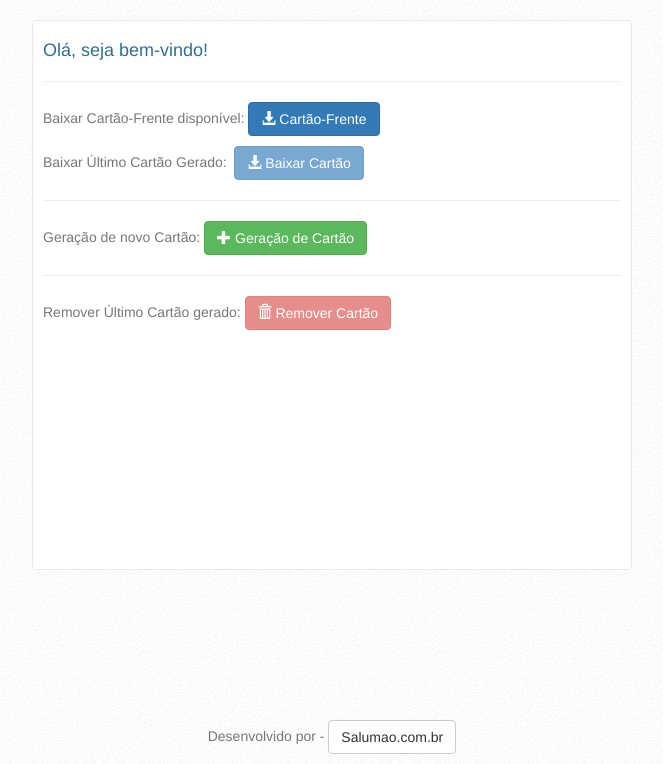
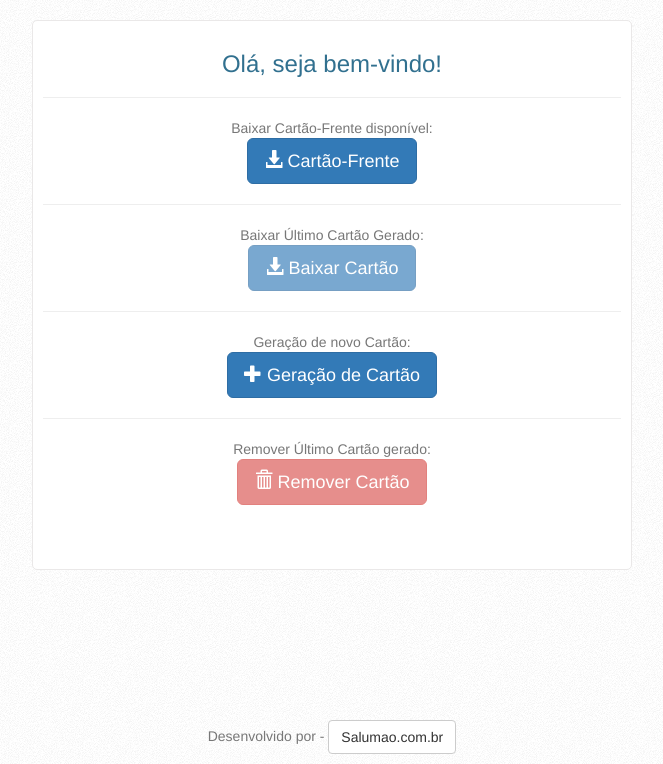
Before and after one commit to salubcosta/geracao-de-cartao, a PHP site: page /projetos_github/ in a window 1280 px wide. Shown: the part 51-815 px from the top of the page, without its empty margins (308-971 px from the left). Run offline with PHP 8.4, Linux system fonts and the light colour scheme.

Commit message:
atualização da view home.php

```diff
--- a/views/home.php
+++ b/views/home.php
@@ -1,33 +1,34 @@
-<div class="painel">
-	<h4 class="text-info">Olá, seja bem-vindo!</h4>
+<div class="painel text-center">
+	<h3 class="text-info text-center">Olá, seja bem-vindo!</h3>
 	<hr />
 	<?php
 		$cartao = new cartao();
 		$urlCartaoVerso =
 			!$cartao->verificarCartaoVerso() ?
-				"'".URL."/home'"." class=\"btn btn-primary disabled\""
+				"'".URL."/home'"." class=\"btn btn-primary btn-lg disabled\""
 			:
-				"'".URL."/cartaogerado' class=\"btn btn-primary\"";
+				"'".URL."/cartaogerado' class=\"btn btn-primary btn-lg\"";
 
 		$urlRemoverCartaoVerso =
 			!$cartao->verificarCartaoVerso() ?
-				"'".URL."/home'"." class=\"btn btn-danger disabled\""
+				"'".URL."/home'"." class=\"btn btn-danger btn-lg disabled\""
 			:
-				"'".URL."/removercartaoverso' class=\"btn btn-danger\"";
+				"'".URL."/removercartaoverso' class=\"btn btn-danger btn-lg\"";
 	?>
 	<p class="text-muted">
-		Baixar Cartão-Frente disponível: <a href="<?php echo URL;?>/cartaofrente" class="btn btn-primary"><span class="glyphicon glyphicon-download-alt"></span> Cartão-Frente</a>
-	</p>
-	<p class="text-muted">
-		Baixar Último Cartão Gerado: &nbsp;<a href=<?php echo $urlCartaoVerso ;?>><span class="glyphicon glyphicon-download-alt"></span> Baixar Cartão</a>
+		Baixar Cartão-Frente disponível:<br /> <a href="<?php echo URL;?>/cartaofrente" class="btn btn-primary btn-lg"><span class="glyphicon glyphicon-download-alt"></span> Cartão-Frente</a>
 	</p>
 	<hr />
 	<p class="text-muted">
-		Geração de novo Cartão: <a href="<?php echo URL;?>/cartaoverso" class="btn btn-success"><span class="glyphicon glyphicon-plus"></span> Geração de Cartão</a>
+		Baixar Último Cartão Gerado:<br /><a href=<?php echo $urlCartaoVerso ;?>><span class="glyphicon glyphicon-download-alt"></span> Baixar Cartão</a>
 	</p>
 	<hr />
 	<p class="text-muted">
-		Remover Último Cartão gerado: <a href=<?php echo $urlRemoverCartaoVerso;?>><span class="glyphicon glyphicon-trash"></span> Remover Cartão</a>
+		Geração de novo Cartão:<br /> <a href="<?php echo URL;?>/cartaoverso" class="btn btn-lg btn-primary"><span class="glyphicon glyphicon-plus"></span> Geração de Cartão</a>
+	</p>
+	<hr />
+	<p class="text-muted">
+		Remover Último Cartão gerado:<br /> <a href=<?php echo $urlRemoverCartaoVerso;?>><span class="glyphicon glyphicon-trash"></span> Remover Cartão</a>
 	</p>
 
 
```
